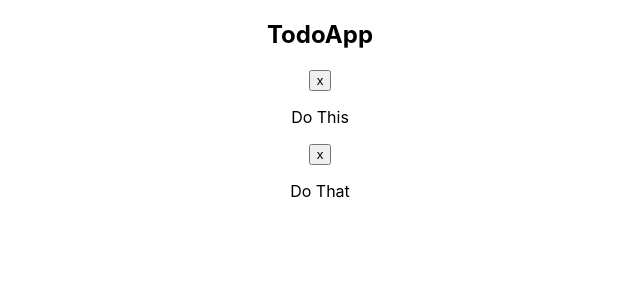
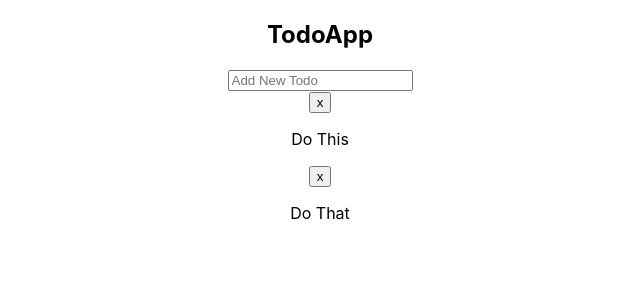
Before and after one commit to Zviki-Zaks/todo-react, a React (Create React App) app: page / in a window 1280 px wide. Shown: the top 300 px of the page, without its empty margins (320-960 px from the left). Built offline with nearby package versions, Linux system fonts and the light colour scheme.

Commit message:
add AddTodo cmp

```diff
--- /dev/null
+++ b/src/components/AddTodo.jsx
@@ -0,0 +1,29 @@
+import React, { Component } from 'react'
+
+export default class AddTodo extends Component {
+
+    state = {
+        txt: ''
+    }
+
+    handleChange = ({ target }) => {
+        const filed = target.name
+        const value = target.type === 'number' ? (+target.value || '0') : target.value
+        this.setState({ [filed]: value })
+    }
+
+    addTodo = async ({ key }) => {
+        if (key !== 'Enter') return
+        await this.props.saveTodo(this.state.txt)
+        this.setState({ txt: '' })
+    }
+
+    render() {
+        const { txt } = this.state
+        return (
+            <section className="add-todo">
+                <input type="text" name="txt" id="txt" value={txt} onChange={this.handleChange} onKeyUp={this.addTodo} placeholder="Add New Todo" />
+            </section>
+        )
+    }
+}
--- a/src/components/TodoApp.jsx
+++ b/src/components/TodoApp.jsx
@@ -1,5 +1,6 @@
 import React, { Component } from 'react'
 import { todoService } from '../services/todoService'
+import AddTodo from './AddTodo'
 import TodoList from './TodoList'
 
 export default class TodoApp extends Component {
@@ -22,12 +23,23 @@ export default class TodoApp extends Component {
         this.loadTodos()
     }
 
+    saveTodo = async (txt, todoId) => {
+        console.log('txt', txt)
+        const todo = todoId ?
+            await todoService.getById(todoId)
+            : todoService.getEmptyTodo()
+        todo.txt = txt
+        await todoService.save(todo)
+        this.loadTodos()
+    }
+
     render() {
         console.log('render')
         const { todos } = this.state
         return (
             <section>
                 <h1>TodoApp</h1>
+                <AddTodo saveTodo={this.saveTodo} />
                 {todos && <TodoList todos={todos} removeTodo={this.removeTodo} />}
             </section>
         )
```
